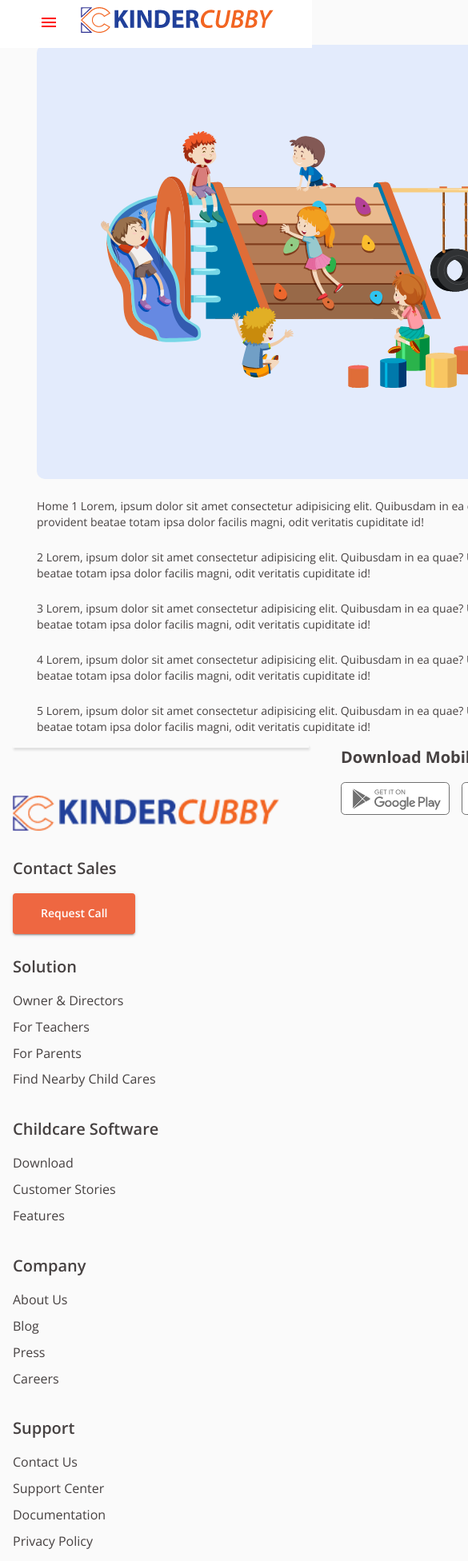
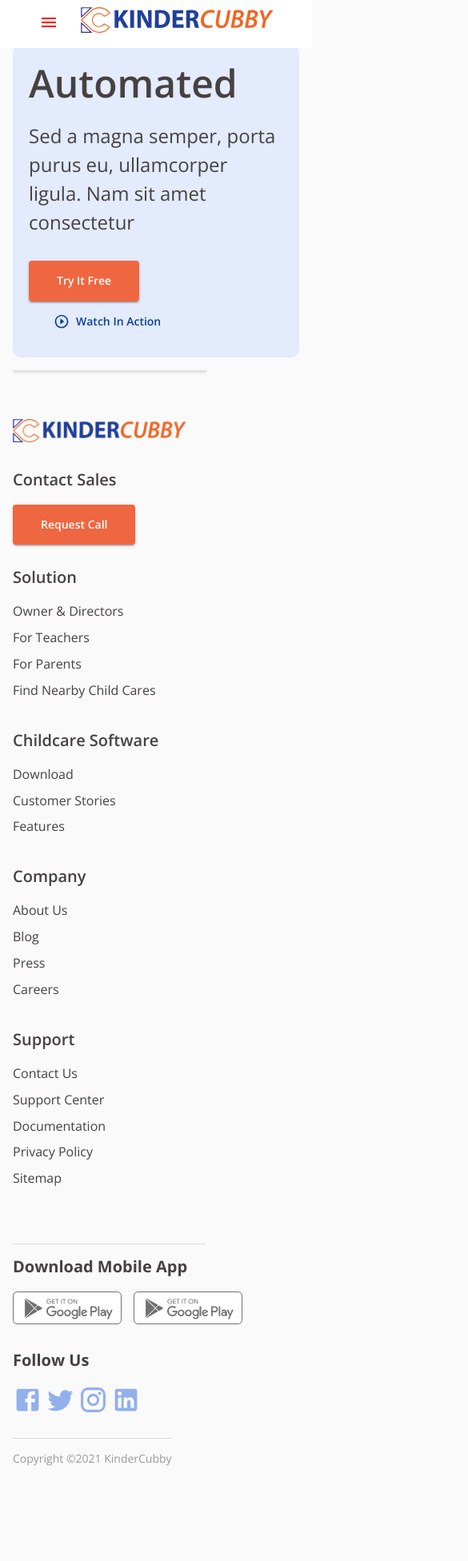
Before and after one commit to mozammel-newroz/kinder-cubby, a React (Create React App) app: page /pricing in a window 390 px wide. Shown: the top 1952 px of the page at 80% size, 585 px wide, since content can reach past the window. After the commit the page ends 1846 px from the top, so only its background shows below. Built offline with nearby package versions, Linux system fonts and the light colour scheme; a web font is replaced by a local one.

Commit message:
testing pricing

```diff
--- a/src/App.css
+++ b/src/App.css
@@ -1,5 +1,10 @@
+* {
+  margin: 0;
+  padding: 0;
+  box-sizing: border-box;
+}
 body {
-  background-color: #FF5F48;
+  background-color: #ddd;
 }
 .button {
   padding: 8px 15px !important;
--- a/src/components/Footer.jsx
+++ b/src/components/Footer.jsx
@@ -19,16 +19,23 @@
 const useStyles = makeStyles((theme) => ({
   wrapper: {
     padding: "0px 30px",
-    [theme.breakpoints.down("sm")]: {
+    [theme.breakpoints.down("xs")]: {
       padding: 0,
     },
   },
+  wrapper2: {
+    padding: "30px 30px 0px 30px",
+    [theme.breakpoints.down("xs")]: {
+      padding: 0,
+    },
+  },
+
   footer: {
     display: "flex",
     padding: "60px 0px",
-    // borderTop: '1px solid #ddd',
+    borderTop: "1px solid #ddd",
     borderBottom: "1px solid #ddd",
-    [theme.breakpoints.down("sm")]: {
+    [theme.breakpoints.down("xs")]: {
       flexDirection: "column",
     },
   },
@@ -38,8 +45,8 @@
   },
   footer_item: {
     flex: 1,
-    [theme.breakpoints.down("sm")]: {
-      width: 370,
+    [theme.breakpoints.down("xs")]: {
+      // width: 370,
     },
   },
   banner_button: {
@@ -48,7 +55,7 @@
   footer_title: {
     fontWeight: 600,
     marginBottom: 15,
-    [theme.breakpoints.down("sm")]: {
+    [theme.breakpoints.down("xs")]: {
       marginTop: 25,
     },
   },
@@ -77,6 +84,12 @@
     marginRight: 4,
     color: "#92B0EB",
   },
+  footer_bottom: {
+    borderTop: '1px solid #ddd',
+    textAlign: 'center',
+    paddingTop: 15,
+    color: '#999'
+  },
 }));
 
 const Footer = () => {
@@ -84,9 +97,9 @@
 
   return (
     <>
-      <CssBaseline />
+      {/* <CssBaseline /> */}
       <Container maxWidth="lg">
-        <Grid container spacing={5} className={classes.wrapper}>
+        <Grid container spacing={3} className={classes.wrapper}>
           <Grid item lg={12}>
             <div className={classes.break}></div>
             <div className={classes.footer}>
@@ -217,6 +230,10 @@
               </div>
             </div>
           </Grid>
+        </Grid>
+      </Container>
+      <Container maxWidth="lg">
+        <Grid container spacing={3} className={classes.wrapper2}>
           <Grid item lg={6}>
             <Typography variant="h6" className={classes.footer_title2}>
               Download Mobile App
@@ -239,6 +256,11 @@
               <LinkedInIcon className={classes.icon} />
             </div>
           </Grid>
+          <Grid item lg={12}>
+            <Typography variant="body2" className={classes.footer_bottom}>
+              Copyright ©2021 KinderCubby
+            </Typography>
+          </Grid>
         </Grid>
       </Container>
     </>
--- a/src/components/TopBar.jsx
+++ b/src/components/TopBar.jsx
@@ -49,7 +49,7 @@
   menuButton: {
     marginRight: theme.spacing(2),
     color: "red",
-    [theme.breakpoints.up("sm")]: {
+    [theme.breakpoints.up("lg")]: {
       display: "none",
     },
   },
@@ -57,8 +57,8 @@
     display: "flex",
     alignItems: "center",
     justifyContent: "center",
-    marginLeft: 30,
-    marginRight: 30,
+    paddingLeft: 30,
+    paddingRight: 30,
   },
   menu: {
     [theme.breakpoints.down("sm")]: {
@@ -138,7 +138,9 @@
           <ListItemText>Features</ListItemText>
         </ListItem>
         <ListItem button>
-          <ListItemText>Pricing</ListItemText>
+          <ListItemText>
+          <Link to="/pricing">Pricing</Link>
+          </ListItemText>
         </ListItem>
         <ListItem button>
           <ListItemText>Resources</ListItemText>
@@ -149,7 +151,7 @@
   return (
     <Router>
       <div className={classes.root}>
-        <CssBaseline />
+        {/* <CssBaseline /> */}
         <AppBar position="fixed" className={classes.appBar}>
           <Toolbar>
             <Container maxWidth="lg">
--- a/src/pages/Home.jsx
+++ b/src/pages/Home.jsx
@@ -18,13 +18,13 @@
 const useStyles = makeStyles((theme) => ({
   wrapper: {
     padding: "0px 30px",
-    [theme.breakpoints.down("sm")]: {
+    [theme.breakpoints.down("xs")]: {
       padding: 0,
     },
   },
   wrapper2: {
     padding: "0px 50px",
-    [theme.breakpoints.down("sm")]: {
+    [theme.breakpoints.down("xs")]: {
       padding: 20,
     },
   },
@@ -34,7 +34,7 @@
     padding: 50,
     display: "flex",
     alignItems: "center",
-    [theme.breakpoints.down("sm")]: {
+    [theme.breakpoints.down("xs")]: {
       padding: 0,
     },
   },
@@ -42,7 +42,7 @@
   banner_image: {
     flex: 1,
     padding: 30,
-    [theme.breakpoints.down("sm")]: {
+    [theme.breakpoints.down("xs")]: {
       display: "none",
     },
   },
@@ -56,7 +56,7 @@
   banner_headline: {
     fontWeight: 600,
     marginBottom: 80,
-    [theme.breakpoints.down("sm")]: {
+    [theme.breakpoints.down("xs")]: {
       marginBottom: 20,
     },
   },
@@ -64,13 +64,13 @@
     color: "#0B4295",
     marginLeft: 10,
     padding: "13px 35px  !important",
-    [theme.breakpoints.down("sm")]: {
+    [theme.breakpoints.down("xs")]: {
       marginLeft: 0,
     },
   },
   activity_wrapper: {
     padding: "60px 120px",
-    [theme.breakpoints.down("sm")]: {
+    [theme.breakpoints.down("xs")]: {
       padding: "20px 0px",
     },
   },
@@ -94,13 +94,13 @@
     background: "#E3EBFC",
     borderRadius: 10,
     padding: "40px 80px",
-    [theme.breakpoints.down("sm")]: {
+    [theme.breakpoints.down("xs")]: {
       padding: 20,
     },
   },
   image: {
     maxWidth: "100%",
-    [theme.breakpoints.down("sm")]: {
+    [theme.breakpoints.down("xs")]: {
       display: "none",
     },
   },
@@ -109,7 +109,7 @@
     borderRadius: 10,
     padding: "60px 70px",
     alignItems: "center",
-    [theme.breakpoints.down("sm")]: {
+    [theme.breakpoints.down("xs")]: {
       padding: 20,
     },
   },
@@ -138,9 +138,9 @@
   const classes = useStyles();
   return (
     <>
-      <CssBaseline />
+      {/* <CssBaseline /> */}
       <Container maxWidth="lg">
-        <Grid container spacing={5} className={classes.wrapper}>
+        <Grid container spacing={3} className={classes.wrapper}>
           <Grid item lg={12}>
             <div className={classes.banner}>
               <div className={classes.banner_image}>
@@ -178,7 +178,7 @@
         </Grid>
       </Container>
       <Container maxWidth="lg">
-        <Grid container spacing={5} className={classes.activity_wrapper}>
+        <Grid container spacing={3} className={classes.activity_wrapper}>
           <Grid item lg={12}>
             <Typography variant="h4">
               No more chasing after kids to <br />
@@ -186,7 +186,7 @@
             </Typography>
           </Grid>
 
-          <Grid item lg={4} md={12} className={classes.activity_box}>
+          <Grid item lg={4} className={classes.activity_box}>
             <img
               className={classes.activity_image}
               src={ChasingActivityImage1}
@@ -204,7 +204,7 @@
             </div>
           </Grid>
 
-          <Grid item lg={4} md={12} className={classes.activity_box}>
+          <Grid item lg={4} className={classes.activity_box}>
             <img
               className={classes.activity_image}
               src={ChasingActivityImage1}
@@ -222,7 +222,7 @@
             </div>
           </Grid>
 
-          <Grid item lg={4} md={12} className={classes.activity_box}>
+          <Grid item lg={4} className={classes.activity_box}>
             <img
               className={classes.activity_image}
               src={ChasingActivityImage1}
@@ -243,7 +243,7 @@
       </Container>
       <Container maxWidth="lg">
         <div className={classes.wrapper2}>
-          <Grid container spacing={5} className={classes.activity_wrapper2}>
+          <Grid container spacing={3} className={classes.activity_wrapper2}>
             <Grid item lg={12}>
               <Typography variant="h4">
                 Activities that we are keeping track of
@@ -295,7 +295,7 @@
         </div>
       </Container>
       <Container maxWidth="lg">
-        <Grid container spacing={5} className={`${classes.activity_wrapper}`}>
+        <Grid container spacing={3} className={`${classes.activity_wrapper}`}>
           <Grid item lg={12}>
             <Typography variant="h4">
               Improve the quality of your program & <br /> give parents the
@@ -323,7 +323,7 @@
       </Container>
 
       <Container maxWidth="lg">
-        <Grid container spacing={5} className={classes.wrapper}>
+        <Grid container spacing={3} className={classes.wrapper}>
           <Grid item lg={12}>
             <div className={classes.demo}>
               <Typography variant="h4" className={classes.demo_headline}>
@@ -340,7 +340,7 @@
       </Container>
 
       <Container maxWidth="lg">
-        <Grid container spacing={5} className={`${classes.activity_wrapper}`}>
+        <Grid container spacing={3} className={`${classes.activity_wrapper}`}>
           <Grid item lg={12}>
             <Typography variant="h4">
               Get better insight & actionable information <br /> with
--- a/src/pages/Pricing.jsx
+++ b/src/pages/Pricing.jsx
@@ -7,12 +7,26 @@
   Button,
 } from "@material-ui/core";
 import { makeStyles, useTheme } from "@material-ui/core/styles";
+import PlayCircleOutlineIcon from "@material-ui/icons/PlayCircleOutline";
 
 import automated from "../assets/images/automated.png";
+import ChasingActivityImage1 from "../assets/images/ChasingActivityImage1.png";
+import activity_image from "../assets/images/activity.png";
+import StartNow_image from "../assets/images/StartNow.png";
+import DemoVideo_image from "../assets/images/DemoVideo.png";
 
 const useStyles = makeStyles((theme) => ({
   wrapper: {
     padding: "0px 30px",
+    [theme.breakpoints.down("xs")]: {
+      padding: 0,
+    },
+  },
+  wrapper2: {
+    padding: "0px 50px",
+    [theme.breakpoints.down("xs")]: {
+      padding: 20,
+    },
   },
   banner: {
     background: "#E3EBFC",
@@ -20,18 +34,111 @@
     padding: 50,
     display: "flex",
     alignItems: "center",
+    [theme.breakpoints.down("xs")]: {
+      padding: 0,
+    },
   },
+
   banner_image: {
-    flex: 1,
+    flexGrow: 1,
     padding: 30,
+    [theme.breakpoints.down("xs")]: {
+      display: "none",
+    },
   },
   banner_content: {
-    flex: 1,
+    flexGrow: 1,
     padding: 30,
+    [theme.breakpoints.down("xs")]: {
+      width: "100%",
+      padding: 20,
+    },
+  },
+  banner_button: {
+    padding: "13px 35px  !important",
+  },
+  banner_headline: {
+    fontWeight: 600,
+    marginBottom: 80,
+    [theme.breakpoints.down("xs")]: {
+      marginBottom: 20,
+    },
+  },
+  play: {
+    color: "#0B4295",
+    marginLeft: 10,
+    padding: "13px 35px  !important",
+    [theme.breakpoints.down("xs")]: {
+      marginLeft: 0,
+    },
+  },
+  activity_wrapper: {
+    padding: "60px 120px",
+    [theme.breakpoints.down("xs")]: {
+      padding: "20px 0px",
+    },
+  },
+
+  activity_box: {
+    textAlign: "center",
+  },
+  activity_image: {
+    maxWidth: "100%",
+    padding: "0px 40px 15px 40px",
+  },
+  activity_box_headline: {
+    fontSize: 22,
+    fontWeight: 600,
+    marginBottom: 15,
+  },
+  margin10: {
+    marginBottom: 30,
+  },
+  activity_wrapper2: {
+    background: "#E3EBFC",
+    borderRadius: 10,
+    padding: "40px 80px",
+    [theme.breakpoints.down("xs")]: {
+      padding: 20,
+    },
+  },
+  image: {
+    maxWidth: "100%",
+    [theme.breakpoints.down("xs")]: {
+      display: "none",
+    },
+  },
+  demo: {
+    background: "#E3EBFC",
+    borderRadius: 10,
+    padding: "60px 70px",
+    alignItems: "center",
+    [theme.breakpoints.down("xs")]: {
+      padding: 20,
+    },
+  },
+  demo_image: {
+    maxWidth: "100%",
+  },
+  demo_headline: {
+    marginBottom: 50,
+  },
+  activity2: {
+    display: "flex",
+    alignItems: "center",
+  },
+  improve: {
+    textAlign: "center",
+    marginTop: 40,
+    marginBottom: 40,
+  },
+  center_button: {
+    textAlign: "center",
+    marginTop: 40,
   },
 }));
 
-const Pricing = () => {
+const Home = () => {
   const classes = useStyles();
   return (
     <>
@@ -44,10 +151,7 @@
                 <img src={automated} alt="" />
               </div>
               <div className={classes.banner_content}>
-                <Typography
-                  variant="h3"
-                  style={{ fontWeight: 600, marginBottom: 80 }}
-                >
+                <Typography variant="h3" className={classes.banner_headline}>
                   Automated
                 </Typography>
                 <Typography style={{ fontSize: 24, marginBottom: 30 }}>
@@ -55,43 +159,25 @@
                   sit amet consectetur
                 </Typography>
                 <div>
-                  <Button variant="contained" color="primary">
+                  <Button
+                    variant="contained"
+                    color="primary"
+                    className={`${classes.banner_button} button`}
+                  >
                     Try it Free
+                  </Button>
+                  <Button
+                    // variant="contained"
+                    color="secondary"
+                    className={`${classes.play} button`}
+                    startIcon={<PlayCircleOutlineIcon />}
+                  >
+                    Watch In Action
                   </Button>
                 </div>
                 <div></div>
               </div>
             </div>
-          </Grid>
-          <Grid item lg={6}>
-            Home 1 Lorem, ipsum dolor sit amet consectetur adipisicing elit.
-            Quibusdam in ea quae? Unde modi temporibus magnam, quibusdam, cum
-            labore provident beatae totam ipsa dolor facilis magni, odit
-            veritatis cupiditate id!
-          </Grid>
-          <Grid item lg={6}>
-            2 Lorem, ipsum dolor sit amet consectetur adipisicing elit.
-            Quibusdam in ea quae? Unde modi temporibus magnam, quibusdam, cum
-            labore provident beatae totam ipsa dolor facilis magni, odit
-            veritatis cupiditate id!
-          </Grid>
-          <Grid item lg={6}>
-            3 Lorem, ipsum dolor sit amet consectetur adipisicing elit.
-            Quibusdam in ea quae? Unde modi temporibus magnam, quibusdam, cum
-            labore provident beatae totam ipsa dolor facilis magni, odit
-            veritatis cupiditate id!
-          </Grid>
-          <Grid item lg={6}>
-            4 Lorem, ipsum dolor sit amet consectetur adipisicing elit.
-            Quibusdam in ea quae? Unde modi temporibus magnam, quibusdam, cum
-            labore provident beatae totam ipsa dolor facilis magni, odit
-            veritatis cupiditate id!
-          </Grid>
-          <Grid item lg={6}>
-            5 Lorem, ipsum dolor sit amet consectetur adipisicing elit.
-            Quibusdam in ea quae? Unde modi temporibus magnam, quibusdam, cum
-            labore provident beatae totam ipsa dolor facilis magni, odit
-            veritatis cupiditate id!
           </Grid>
         </Grid>
       </Container>
@@ -99,4 +185,4 @@
   );
 };
 
-export default Pricing;
+export default Home;
```
